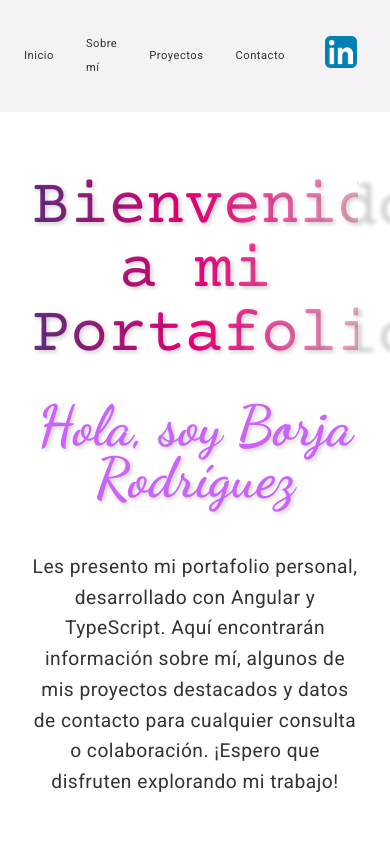
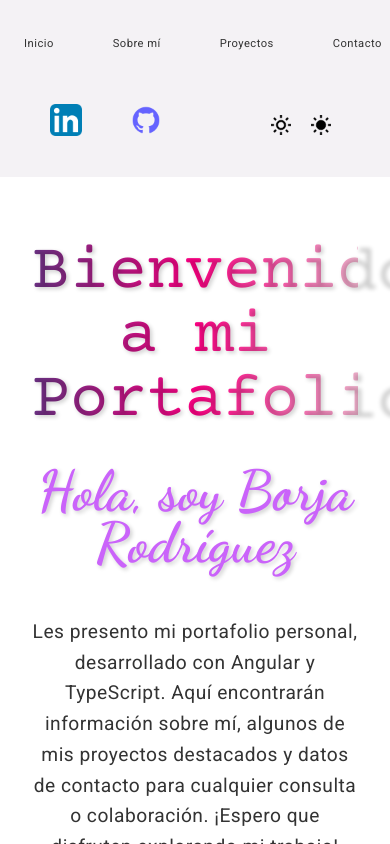
Before and after one commit to BorjaRBEST/borja-portafolio, an Angular app: page /home in a window 390 px wide. Built offline with nearby package versions, Linux system fonts and the light colour scheme.

Commit message:
Diseño responsive

```diff
--- a/src/app/components/about/about.component.scss
+++ b/src/app/components/about/about.component.scss
@@ -93,10 +93,12 @@
 
       h2 {
         font-size: 2.5rem;
+        text-align: center;
       }
 
       h3 {
         font-size: 1.5rem;
+        text-align: center;
       }
 
       p {
@@ -112,6 +114,7 @@
   margin: 2rem 2rem 2rem 4rem;
   padding: 4rem;
   margin-bottom: 2rem;
+  text-align: center;
 
   .skills-container {
     display: flex;
@@ -141,6 +144,7 @@
         img {
           width: 50px;
           height: 50px;
+          align-items: center;
         }
       }
 
@@ -150,6 +154,7 @@
         color: var(--secondary-color);
         font-family: 'Dancing Script', cursive;
         text-shadow: 2px 2px 4px rgba(0, 0, 0, 0.2);
+        text-align: center;
       }
 
       .skills-list {
--- a/src/app/components/projects/projects.component.scss
+++ b/src/app/components/projects/projects.component.scss
@@ -54,8 +54,8 @@
       .project-image {
         width: 100%;
         border-radius: 8px;
-        margin-top: 1rem;
-        margin-bottom: 1rem;
+        margin: 1rem auto; /* Centrar la imagen horizontalmente */
+        display: block; /* Asegurar que la imagen sea un bloque para centrado */
         transition: opacity 0.5s ease;
       }
 
@@ -95,5 +95,11 @@
 
   .content p {
     font-size: 1rem;
+    text-align: center;
+  }
+
+  .content .project-image {
+    margin: 1rem auto; /* Centrar la imagen horizontalmente */
+    max-width: 90%; /* Ajustar el tamaño máximo según sea necesario */
   }
 }
--- a/src/styles.scss
+++ b/src/styles.scss
@@ -121,45 +121,50 @@ nav {
     padding: 0.5rem;
     justify-content: space-between;
     align-items: center;
+    flex-wrap: wrap; /* Permitir que los elementos se ajusten en múltiples filas si es necesario */
 
     a, button {
       display: block;
       margin: 0.5rem;
-      padding: 0.5rem;
-      font-size: 0.7rem; /* Ajustar el tamaño de fuente para caber todos los elementos */
+      padding: 0.3rem; /* Ajustar el padding */
+      font-size: 0.7rem; /* Ajustar el tamaño de fuente */
     }
 
     .social-icons {
-      flex-direction: row; /* Cambia la dirección a fila */
+      flex-direction: row;
       margin: 0;
-      order: 1; /* Ordenar los iconos sociales en la parte superior */
+      order: 1;
+      justify-content: center;
+      flex: 1; /* Permitir que los iconos sociales usen el espacio disponible */
 
       img {
-        width: 24px; /* Reducir el tamaño de los iconos */
-        height: 24px; /* Reducir el tamaño de los iconos */
+        width: 20px; /* Reducir el tamaño de los iconos */
+        height: 20px;
       }
     }
 
     .theme-toggle {
       flex-direction: row;
       margin: 0;
-      order: 2; /* Ordenar el toggle de tema después de los iconos sociales */
+      order: 2;
+      justify-content: center;
+      flex: 1; /* Permitir que los iconos de tema usen el espacio disponible */
 
       .theme-icon {
         width: 20px; /* Reducir el tamaño de los iconos de tema */
-        height: 20px; /* Reducir el tamaño de los iconos de tema */
+        height: 20px;
       }
     }
   }
 
   .content {
-    margin-left: 0; /* Eliminar el margen dejado por la navegación fija */
-    padding: 1rem; /* Ajustar el padding según sea necesario */
+    margin-left: 0;
+    padding: 1rem;
   }
 
   .about .container,
   .skills .skills-container {
-    flex-direction: column; /* Colocar los elementos uno debajo de otro */
+    flex-direction: column;
     text-align: center;
   }
 
@@ -173,7 +178,7 @@ nav {
   .about .image-container .profile-image,
   .projects .project .project-image {
     width: 100%;
-    max-width: 200px; /* Ajustar según sea necesario */
+    max-width: 200px;
   }
 
   .about h2,
```
